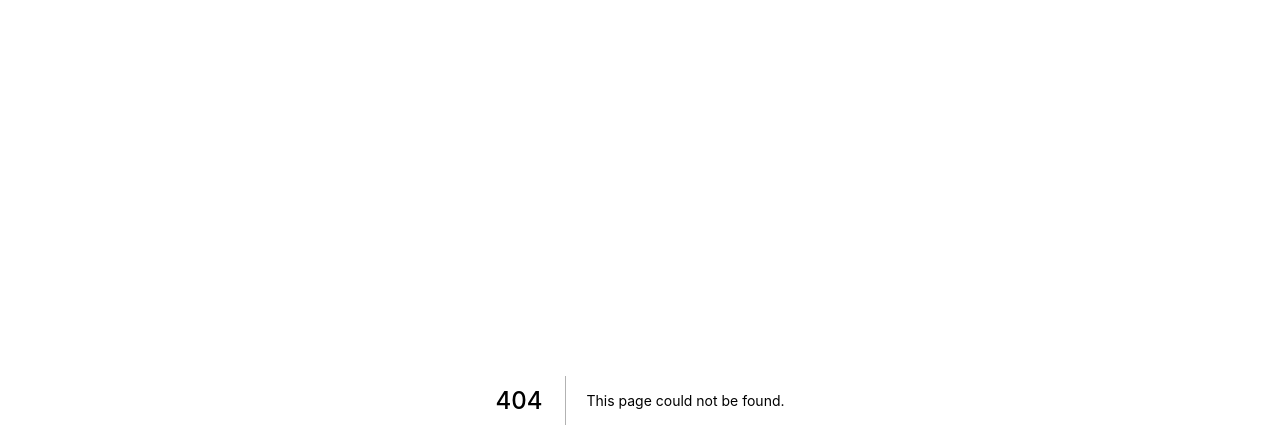
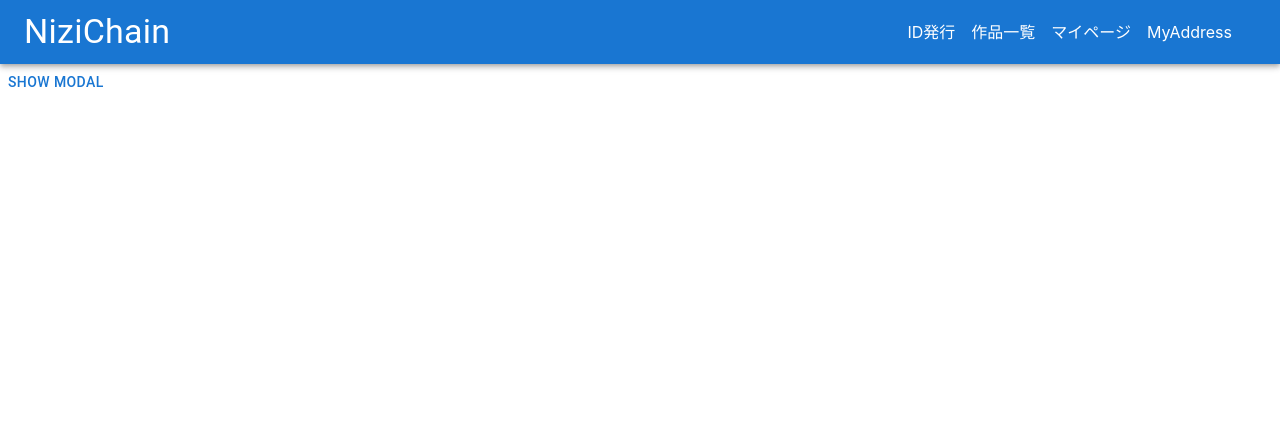
Before and after one commit to NiziChain/frontend, a Next.js app: page /register-complete in a window 1280 px wide. Before the commit this address had no page. Shown: the top 448 px of the page. Built offline with nearby package versions, Linux system fonts and the light colour scheme.

Commit message:
[add] 登録完了ページを追加

```diff
--- a/src/pages/idConfirmation.tsx
+++ b/src/pages/idConfirmation.tsx
@@ -7,8 +7,9 @@ import { CircularProgress, Grid } from '@mui/material'
 import { NextPage } from 'next'
 import Modal, { useModal } from '@/components/Element/Modal'
 import { useState } from 'react'
+import Header from '@/components/Header'
 
-const BoxStyle = {
+export const BoxStyle = {
   position: 'absolute',
   top: '50%',
   left: '50%',
@@ -45,6 +46,7 @@ const IdConfirmationPage: NextPage = () => {
 
   return (
     <div>
+      <Header />
       <button onClick={handleOpen}>Open Modal</button>
       <Modal open={open} className=''>
         <div>
--- /dev/null
+++ b/src/pages/register-complete.tsx
@@ -0,0 +1,27 @@
+import Modal, { useModal } from '@/components/Element/Modal'
+import { NextPage } from 'next'
+import Box from '@mui/material/Box'
+import { BoxStyle } from './idConfirmation'
+import { Button } from '@mui/material'
+import Header from '@/components/Header'
+
+
+const RegisterCompletePage: NextPage = () => {
+  const { open, handleOpen, handleClose } = useModal()
+  return (
+    <div className=' h-screen'>
+      <Header />
+      <Button onClick={handleOpen}>Show Modal</Button>
+      <Modal open={open} className=''>
+        <Box sx={BoxStyle}>
+          <div className='flex flex-col justify-center text-center'>
+            <p>登録完了しました</p>
+            <Button onClick={handleClose}>戻る</Button>
+          </div>
+        </Box>
+      </Modal>
+    </div>
+  )
+}
+
+export default RegisterCompletePage
```
